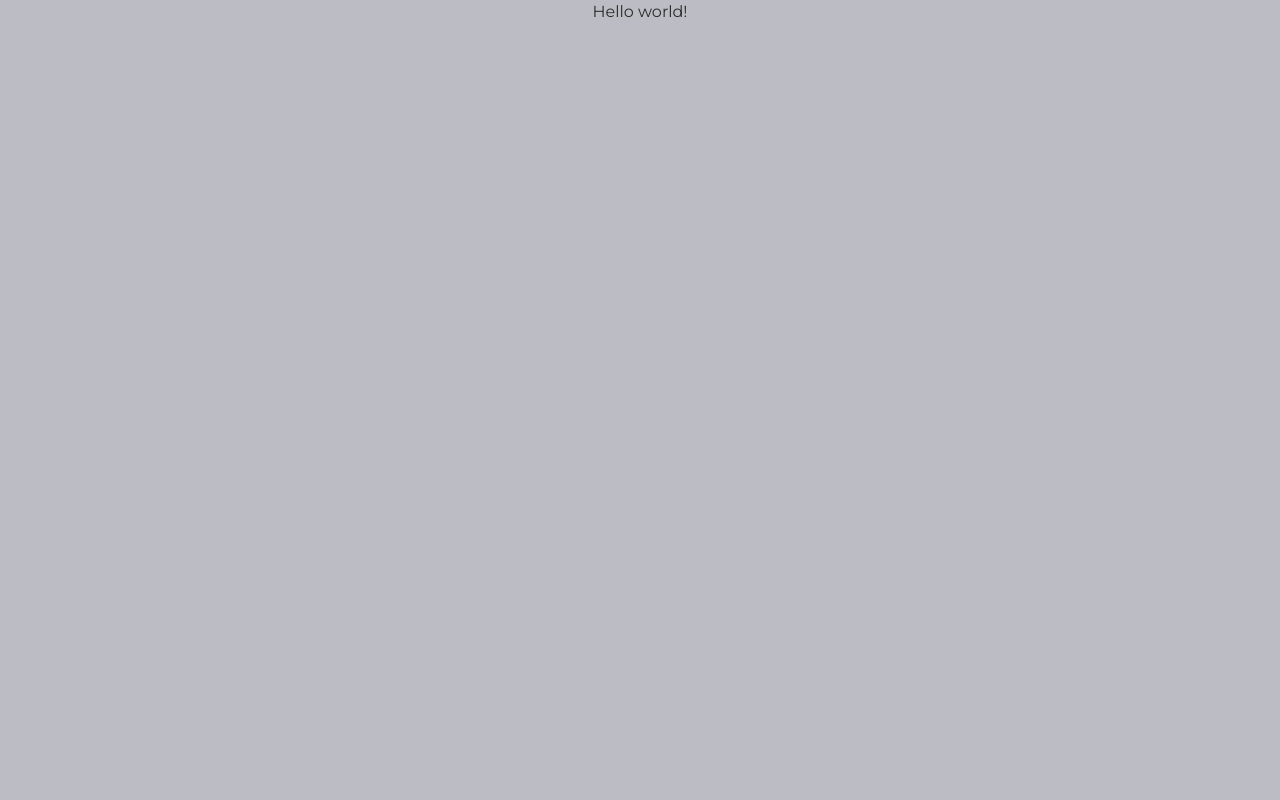
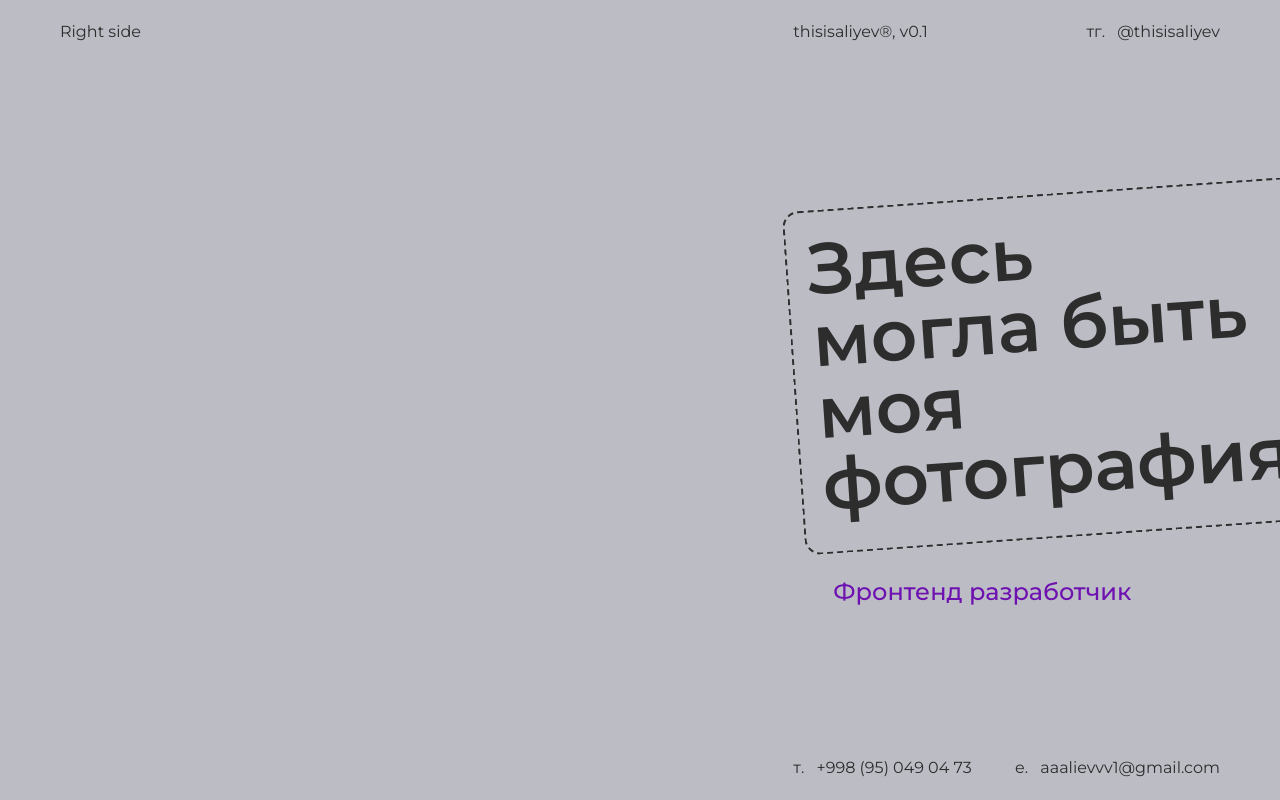
Before and after one commit to thisisal1yev/portfolio, a React (Vite) app: page / in a window 1280 px wide. Built offline with nearby package versions, Linux system fonts and the light colour scheme.

Commit message:
feat: implement Link component and update Home component with new layout and links

```diff
--- a/src/app/index.tsx
+++ b/src/app/index.tsx
@@ -1,7 +1,54 @@
+import { Link } from '../shared/components/Link'
+
 export function Home() {
   return (
-    <main className='relative flex h-min w-full flex-none flex-nowrap items-start justify-center overflow-hidden'>
-      Hello world!
+    <main className='relative container flex h-min min-h-screen min-w-full flex-none flex-nowrap overflow-hidden px-15 py-5 antialiased'>
+      <div className='flex-3/5'>Right side</div>
+
+      <div className='flex-2/5'>
+        <div className='fixed top-0 right-15 z-10 flex min-h-screen w-1/3 flex-col py-5'>
+          <div className='flex items-center justify-between'>
+            <span>thisisaliyev®, v0.1</span>
+
+            <Link
+              label='тг.'
+              href='https://t.me/thisisaliyev'
+            >
+              @thisisaliyev
+            </Link>
+          </div>
+
+          <div className='flex h-auto grow flex-col items-start justify-center space-y-10'>
+            <div className='h-86 -rotate-4 rounded-2xl border-2 border-dashed p-5 py-5'>
+              <p className='text-7xl font-semibold'>
+                Здесь могла быть моя фотография
+              </p>
+            </div>
+
+            <h1 className='dark:text-purple ml-10 text-2xl leading-7 font-medium text-purple-800'>
+              Фронтенд разработчик
+            </h1>
+          </div>
+
+          <div>
+            <div className='flex items-center justify-between'>
+              <Link
+                label='т.'
+                href='tel:+998950490473'
+              >
+                +998 (95) 049 04 73
+              </Link>
+
+              <Link
+                label='e.'
+                href='mailto:aaalievvv1@gmail.com'
+              >
+                aaalievvv1@gmail.com
+              </Link>
+            </div>
+          </div>
+        </div>
+      </div>
     </main>
   )
 }
--- /dev/null
+++ b/src/shared/components/Link.tsx
@@ -0,0 +1,26 @@
+import { cn } from '../lib/utils'
+
+export function Link({
+  children,
+  label,
+  href,
+  className,
+}: Readonly<{
+  children: React.ReactNode
+  href: string
+  label: string
+  className?: string
+}>) {
+  return (
+    <p className={cn('flex items-center gap-2', className)}>
+      <span>{label}&nbsp;</span>
+
+      <a
+        href={href}
+        className='underline-offset-4 hover:underline'
+      >
+        {children}
+      </a>
+    </p>
+  )
+}
--- a/vite.config.ts
+++ b/vite.config.ts
@@ -4,5 +4,5 @@ import { defineConfig } from 'vite'
 
 // https://vite.dev/config/
 export default defineConfig({
-	plugins: [react(), tailwindcss()],
+  plugins: [react(), tailwindcss()],
 })
```
